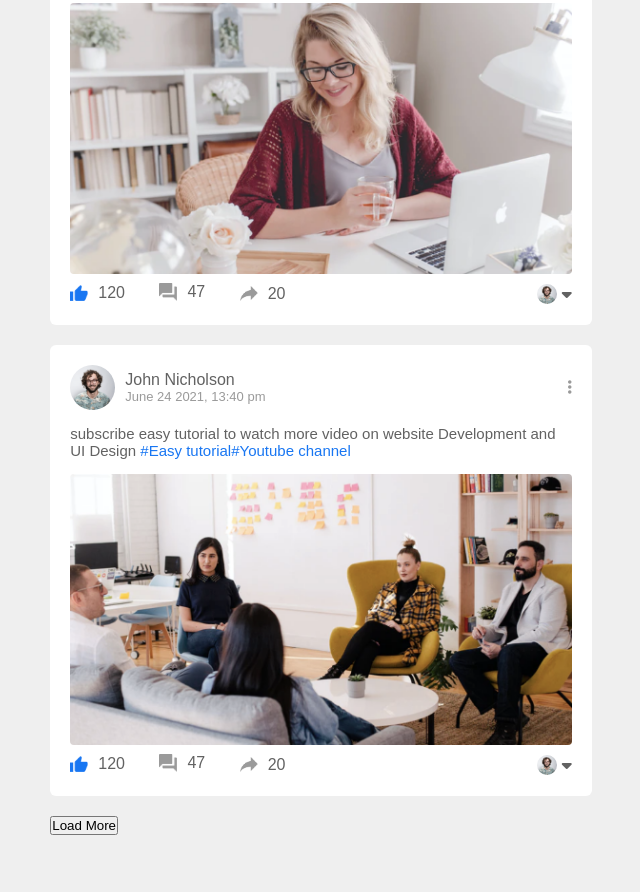
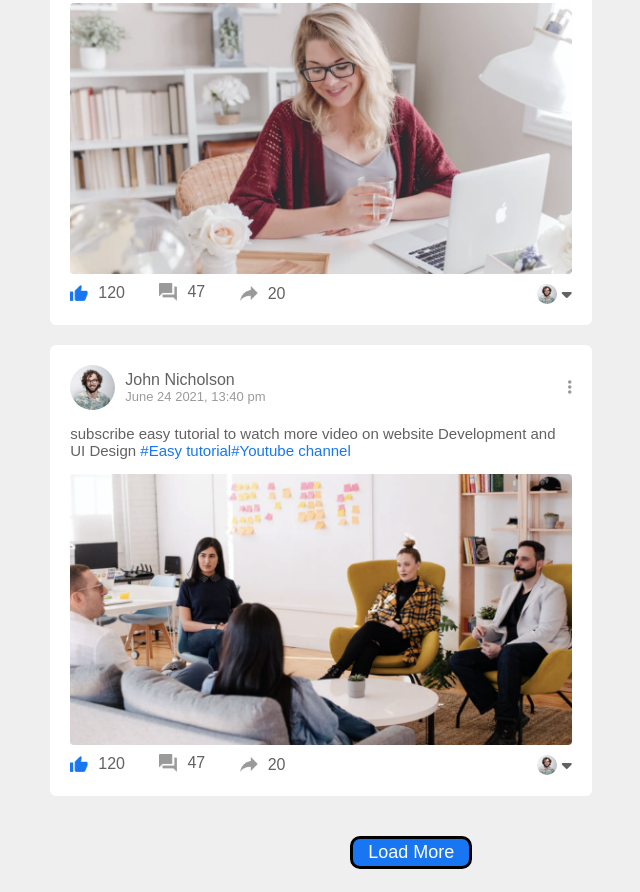
Before and after one commit to mdibrahimshareef/social-book, a plain HTML site: page index.html in a window 1280 px wide. Shown: the part 2004-2896 px from the top of the page, without its empty margins (319-959 px from the left). Before the commit the page ends 2852 px from the top, so only its background shows below. Drawn offline with Linux system fonts and the light colour scheme.

Commit message:
Update style.css

```diff
--- a/style.css
+++ b/style.css
@@ -430,3 +430,23 @@ h5 {
 .post-row a {
   color: #9a9a9a;
 }
+
+.load-more-btn {
+  margin-left: 300px;
+  margin-top: 20px;
+  margin-bottom: 10px;
+  padding: 3px 15px;
+  font-size: large;
+  background-color: #1876f2;
+  color: white;
+  cursor: pointer;
+  border-radius: 10px;
+  border: 3px solid black;
+}
+
+.load-more-btn:hover {
+  background-color: black;
+  color: white;
+  transform: translateX(1.5);
+  border: 3px solid #1876f2;
+}
```
